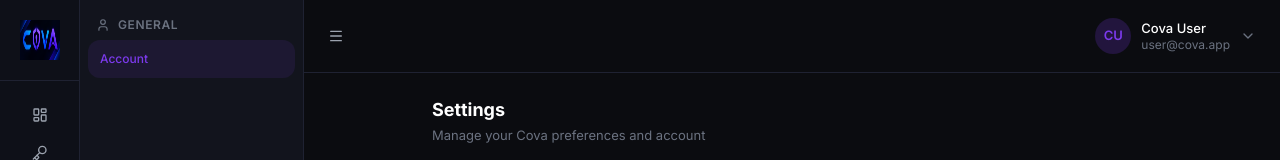
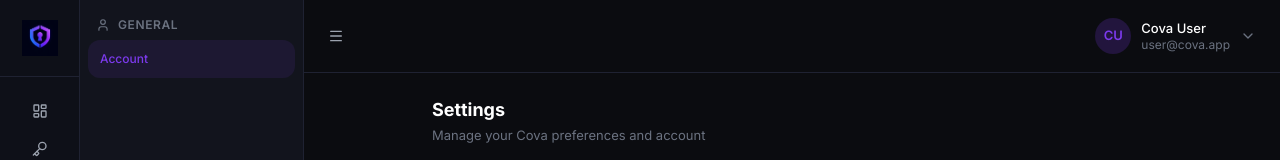
Before and after one commit to Shimizu019/cova-vault, a React (Vite) app: page /settings in a window 1280 px wide. Shown: the top 160 px of the page. Built offline with nearby package versions, Linux system fonts and the light colour scheme.

Commit message:
Swap CovaLogo for lockLogo in collapsed sidebar
- Expanded sidebar: shows the wide CovaLogo with brand text
- Collapsed sidebar (after clicking 3-line menu): shows the small lockLogo centered
- This prevents the wide CovaLogo from being cropped when the sidebar is narrow

```diff
--- a/src/components/layout/PrimarySidebar.tsx
+++ b/src/components/layout/PrimarySidebar.tsx
@@ -6,6 +6,7 @@ import {
 import { cn } from '@lib/utils';
 import { useUIStore } from '@store';
 import CovaLogo from '@/assets/image/CovaLogo.png';
+import lockLogo from '@/assets/image/lockLogo.png';
 import type { ComponentType } from 'react';
 
 interface NavLinkSpec {
@@ -132,11 +133,11 @@ export function PrimarySidebar({ collapsed }: PrimarySidebarProps) {
       aria-label="Primary navigation"
     >
       {/* Logo */}
-      <div className={cn('flex items-center gap-2.5 px-4 py-5 border-b border-cova-sidebarBorder', collapsed ? 'justify-center px-2' : 'px-4')}>
+      <div className={cn('flex items-center py-5 border-b border-cova-sidebarBorder', collapsed ? 'justify-center px-2' : 'px-4')}>
         <img
-          src={CovaLogo}
+          src={collapsed ? lockLogo : CovaLogo}
           alt="Cova"
-          className={cn('flex-shrink-0', collapsed ? 'w-10 h-10' : 'h-9 w-auto')}
+          className={cn('flex-shrink-0', collapsed ? 'w-9 h-9' : 'h-9 w-auto')}
         />
       </div>
 
```
